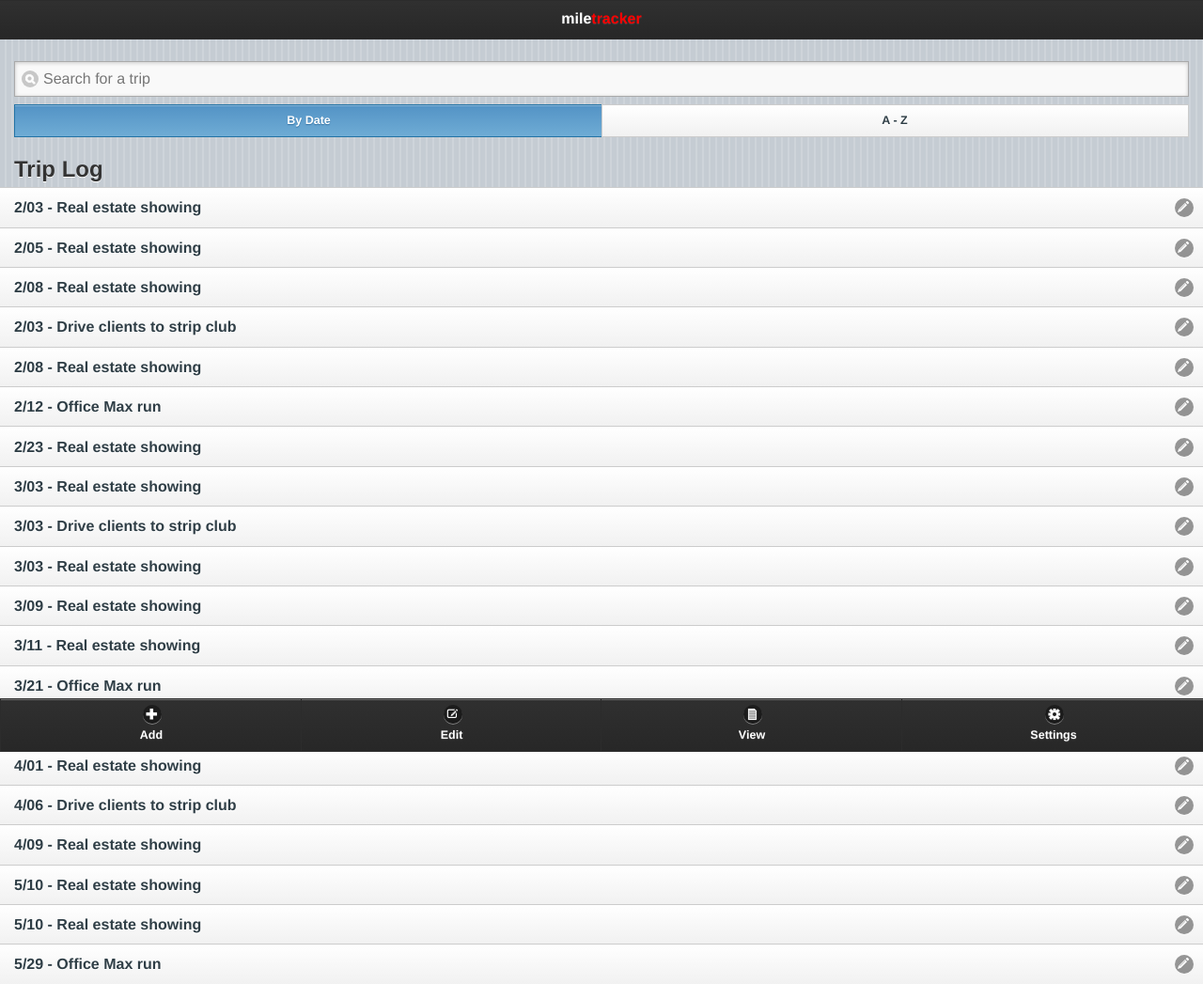
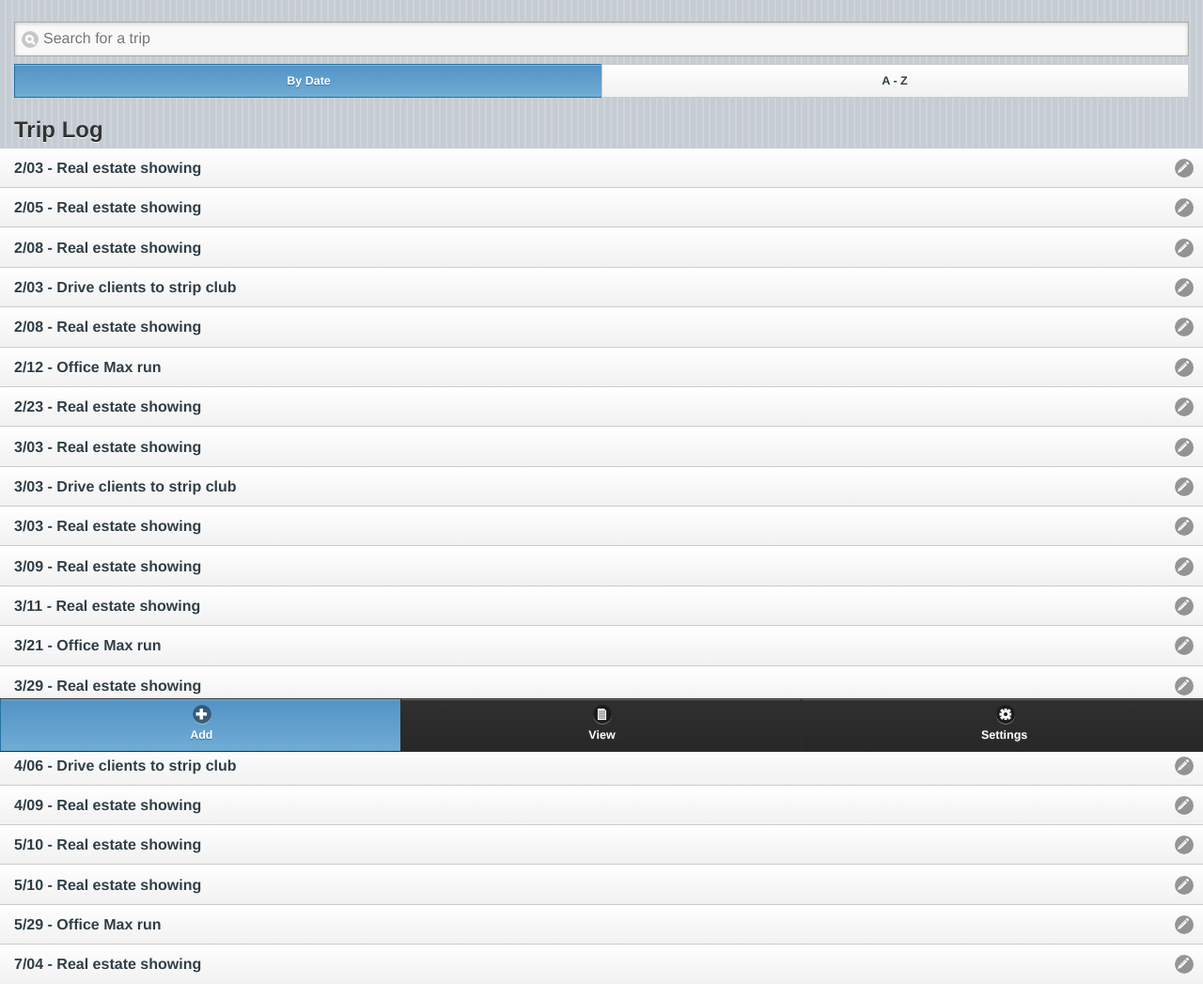
Before and after one commit to ezl/miletracker, a Django app: template miletracker/templates/log.html in a window 1280 px wide. Shown: the top 1047 px of the page at 94% size. Run offline with Django 3.2, Linux system fonts and the light colour scheme; the template is opened without the code that fills it, so the values that code supplies are empty; parts of the project's set-up code (start-up, migrations or seed data) failed here and were passed over.

Commit message:
slice log template

```diff
--- a/miletracker/templates/_footer.html
+++ b/miletracker/templates/_footer.html
@@ -1,10 +1,11 @@
             <div data-role="footer" data-position="fixed" data-theme="b">
                 <div data-role="navbar">
                     <ul>
-                        <li><a href="#" data-icon="plus">Add</a></li>
-                        <li><a href="#" data-icon="edit">Edit</a></li>
-                        <li><a href="#" data-icon="page">View</a></li>
-                        <li><a href="#" data-icon="gear">Settings</a></li>
+                        <li><a href="{% url edit %}" data-icon="plus" class="ui-btn-active ui-state-persist">Add</a></li>
+                        <!-- <li><a href="#" data-icon="edit">Edit</a></li>
+                        -->
+                        <li><a href="{% url log %}" data-icon="page">View</a></li>
+                        <li><a href="{% url landing %}" data-icon="gear">Settings</a></li>
                     </ul>
                 </div><!-- /navbar -->
             </div><!-- /footer -->
--- a/miletracker/templates/log.html
+++ b/miletracker/templates/log.html
@@ -1,47 +1,6 @@
+{% extends "base.html" %}
 
-<!DOCTYPE html>
-<html>
-    <head>
-        <meta charset="utf-8">
-        <meta name="viewport" content="width=device-width, initial-scale=1">
-
-        <title>jQuery Mobile: Theme Download</title>
-
-
-        <!-- jQuery Mobile CSS bits -->
-        <link rel="stylesheet" href="themes/miletracker.min.css" />
-        <!-- http://jquerymobile.com/themeroller/?ver=1.2.0&style_id=20121221-52 -->
-        <link rel="stylesheet" href="themes/jquery.mobile.structure-1.2.0.min.css" />
-        <!-- // Original
-        <link rel="stylesheet"  href="http://code.jquery.com/mobile/1.2.0/jquery.mobile-1.2.0.min.css" />
-        -->
-
-        <!-- if you have a custom theme, add it here -->
-        <link rel="stylesheet"  href="themes/jqm-icon-pack-2.0-original.css" />
-        <link rel="stylesheet"  href="themes/font-awesome/jqm-icon-pack-2.1.2-fa.css" />
-        <link rel="stylesheet"  href="themes/style.css" />
-
-        <!-- Javascript includes -->
-        <script src="javascript/jquery-1.8.2.min.js"></script>
-        <script src="javascript/jquery.mobile-1.2.0.min.js"></script>
-
-        <script>
-$("#mylistview").listview({
-  autodividers: true,
-
-  // the selector function is passed a <li> element from the listview;
-  // it should return the appropriate divider text for that <li>
-  // element as a string
-  autodividersSelector: function ( li ) {
-    var out = "cat"; /* generate a string based on the content of li */;
-    console.log(out);
-    return out;
-  }
-});
-
-
-        </script>
-
+{% block extra_css %}
         <style>
             p.helptext {
               margin-top: 0.2em;
@@ -51,13 +10,9 @@ $("#mylistview").listview({
             }
         </style>
     </head>
+{% endblock %}
 
-    <body id="striped">
-        <div data-role="page" data-theme="a">
-            <div data-role="header" data-theme="b">
-                <h1 id="lgo"><span id="mile">mile</span><span id="tracker">tracker</span></h1>
-            </div>
-
+{% block content %}
             <div data-role="content" data-theme="a">
                 <input type="search" name="search" id="search-basic" value="" placeholder="Search for a trip" />
                 <div data-role="navbar">
@@ -101,18 +56,4 @@ $("#mylistview").listview({
                 <br><br>
                 <a href="index.html" data-role="button" data-icon="save" data-theme="c">Email</a>
             </div><!-- content -->
-
-            <div data-role="footer" data-position="fixed" data-theme="b">
-                <div data-role="navbar">
-                    <ul>
-                        <li><a href="#" data-icon="plus">Add</a></li>
-                        <li><a href="#" data-icon="edit">Edit</a></li>
-                        <li><a href="#" data-icon="page">View</a></li>
-                        <li><a href="#" data-icon="gear">Settings</a></li>
-                    </ul>
-                </div><!-- /navbar -->
-            </div><!-- /footer -->
-
-        </div>
-    </body>
-</html>
+{% endblock %}
--- a/miletracker/urls.py
+++ b/miletracker/urls.py
@@ -23,7 +23,13 @@ urlpatterns = patterns('',
         direct_to_template, {
             'template': 'edit.html',
             'extra_context': {},
-        }, name='landing'),
+        }, name='edit'),
+
+    url(r'^log/$',
+        direct_to_template, {
+            'template': 'log.html',
+            'extra_context': {},
+        }, name='log'),
 )
 
 if settings.DEBUG and settings.STATIC_ROOT:
```
